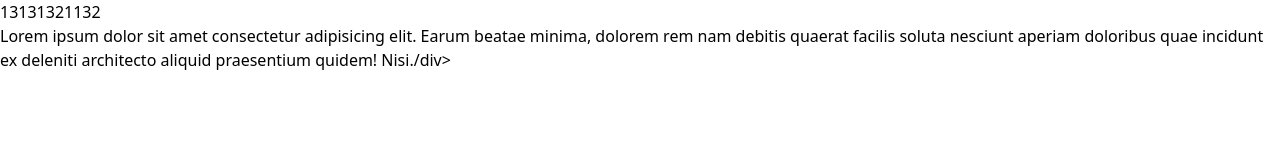
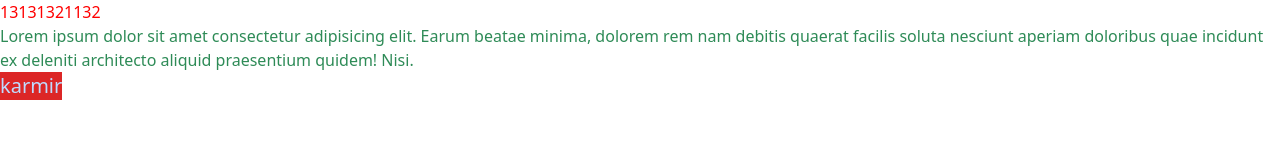
Before and after one commit to Garegin60006/tailwindcss, a website: page src/index.html in a window 1280 px wide. Drawn offline with Linux system fonts and the light colour scheme.

Commit message:
correct some worries

```diff
--- a/src/index.html
+++ b/src/index.html
@@ -14,7 +14,11 @@
 
 
 
-<div class="text-primary">Lorem ipsum dolor sit amet consectetur adipisicing elit. Earum beatae minima, dolorem rem nam debitis quaerat facilis soluta nesciunt aperiam doloribus quae incidunt ex deleniti architecto aliquid praesentium quidem! Nisi./div>
+<div class="text-primary">Lorem ipsum dolor sit amet consectetur adipisicing elit. Earum beatae minima, dolorem rem nam debitis quaerat facilis soluta nesciunt aperiam doloribus quae incidunt ex deleniti architecto aliquid praesentium quidem! Nisi.</div>
+
+
+
+    <button class="karmir">karmir</button>
 
 
 </body>
--- a/src/input.css
+++ b/src/input.css
@@ -1,3 +1,8 @@
 @tailwind base;
 @tailwind components;
 @tailwind utilities;
+
+
+.karmir{
+    @apply bg-red-600 text-xl text-blue-200;
+}
--- a/tailwind.config.js
+++ b/tailwind.config.js
@@ -2,14 +2,14 @@
 module.exports = {
   content: ["./src/**/*.{html,js}"],
   theme: {
-    colors: {
-      primary: 'seagreen',
-      miban: {
-        100: 'red'
-      }
-    },
+
     extend: {
-
+      colors: {
+        primary: 'seagreen',
+        miban: {
+          100: 'red'
+        }
+      },
     },
   },
   plugins: [],
```
Also changed, not shown: dist/output.css.
